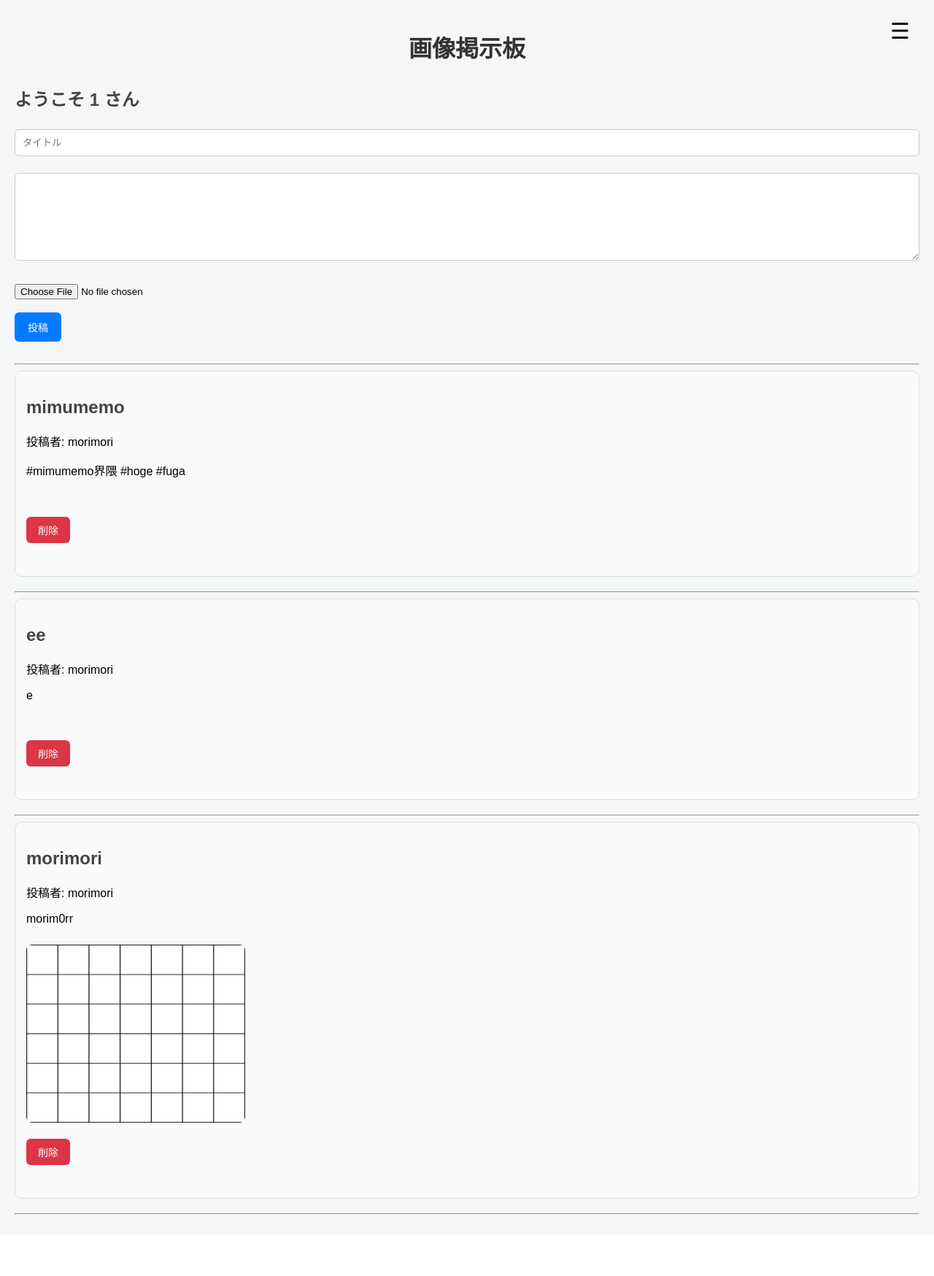
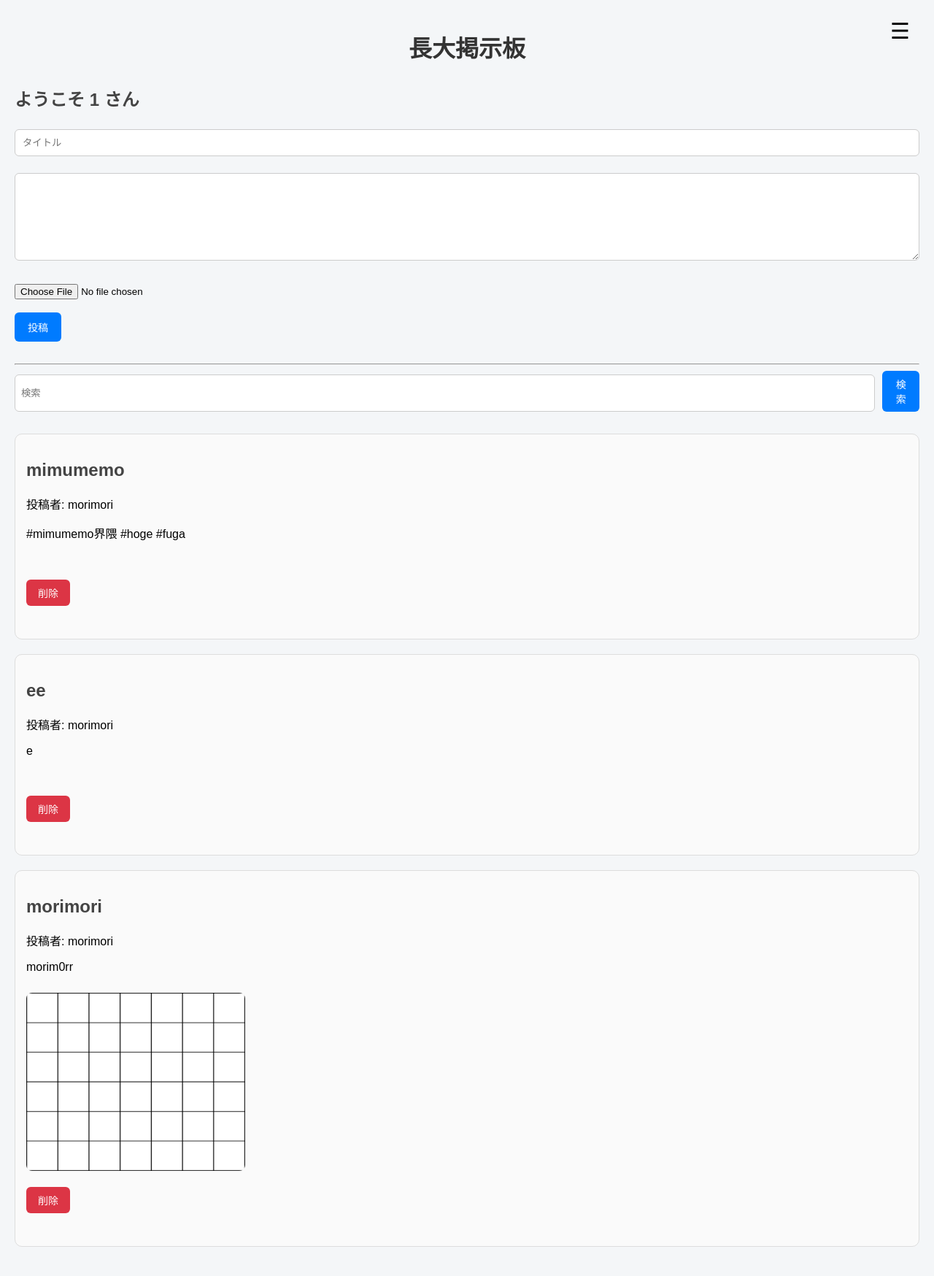
Before and after one commit to Ankou369/keizibann_apuri, a Flask app: page / in a window 1280 px wide. Shown: the whole page at 73% size. Before the commit the page ends 1664 px from the top, so only its background shows below. Run offline with Flask 3, Linux system fonts and the light colour scheme; a user stored in the database is signed in; data comes from the database, SQL or seed files in the repository; both versions use the stored data as it was after the commit.

Commit message:
検索機能の追加

```diff
--- a/app.py
+++ b/app.py
@@ -149,19 +149,34 @@ def index():
 
         return redirect("/")
 
-    db = get_db()
-    # 投稿一覧を取得
-    posts = db.execute(
-        """
-        SELECT *
-        FROM post
-        ORDER BY id DESC
-        """
-    ).fetchall()
+    search = request.args.get("search", "")
+
+    if search:
+        db = get_db()
+        posts = db.execute(
+            """
+            SELECT *
+            FROM post
+            WHERE comment LIKE ?
+            ORDER BY id DESC
+            """,
+            (f"%{search}%",)
+        ).fetchall()
+    else:
+        db = get_db()
+        # 投稿一覧を取得
+        posts = db.execute(
+            """
+            SELECT *
+            FROM post
+            ORDER BY id DESC
+            """
+        ).fetchall()
 
     return render_template(
         "index.html",
-        posts=posts
+        posts=posts,
+        search=search
     )
 
 @app.route("/reset", methods=['POST'])
@@ -181,13 +196,13 @@ def uploaded_file(filename):
         filename
     )
 
-@app.route("/profile")
-def profile():
-    return render_template("profile.html")
+@app.route("/hoge")
+def hoge():
+    return render_template("hoge.html")
 
-@app.route("/about")
-def about():
-    return render_template("about.html")
+@app.route("/fuga")
+def fuga():
+    return render_template("fuga.html")
 
 if __name__ == "__main__":
     app.run(debug=True)
--- a/static/style.css
+++ b/static/style.css
@@ -87,6 +87,19 @@ td {
 
 th {
     background-color: #f8f9fa;
+}
+
+.search form {
+    display: flex;
+    gap: 10px;
+}
+
+.search input {
+    padding: 8px;
+}
+
+.search button {
+    padding: 8px 12px;
 }
 
 .post {
--- a/templates/index.html
+++ b/templates/index.html
@@ -6,13 +6,13 @@
 
 <nav id="sideMenu" class="side-menu">
     <a href="{{ url_for('index') }}">ホーム</a>
-    <a href="{{ url_for('profile') }}">プロフィール</a>
-    <a href="{{ url_for('about') }}">サイトについて</a>
+    <a href="{{ url_for('hoge') }}">hoge</a>
+    <a href="{{ url_for('fuga') }}">fuga</a>
 </nav>
 
 <div id="overlay" class="overlay" onclick="toggleMenu()"></div>
 
-<h1>画像掲示板</h1>
+<h1>長大掲示板</h1>
 
 <h2>ようこそ {{ current_user.id }} さん</h2>
 
@@ -40,6 +40,13 @@
 
 <hr>
 
+<div class="search">
+    <form method="GET" action="{{ url_for('index') }}">
+        <input type="text" name="search" placeholder="検索" value="{{ search }}">
+        <button type="submit">検索</button>
+    </form>
+</div>
+
 {% for post in posts %}
 <div class="post">
     <h2>{{ post.title }}</h2>
@@ -59,7 +66,6 @@
         <input type="hidden" name="id" value="{{ post.id }}">
     </form>
 </div>
-<hr>
 
 {% endfor %}
 
```
Also changed, not shown: templates/fuga.html (renamed from templates/profile.html, +4 -4 lines), templates/hoge.html (renamed from templates/about.html, +4 -4 lines), bulletin_board_app.db.
